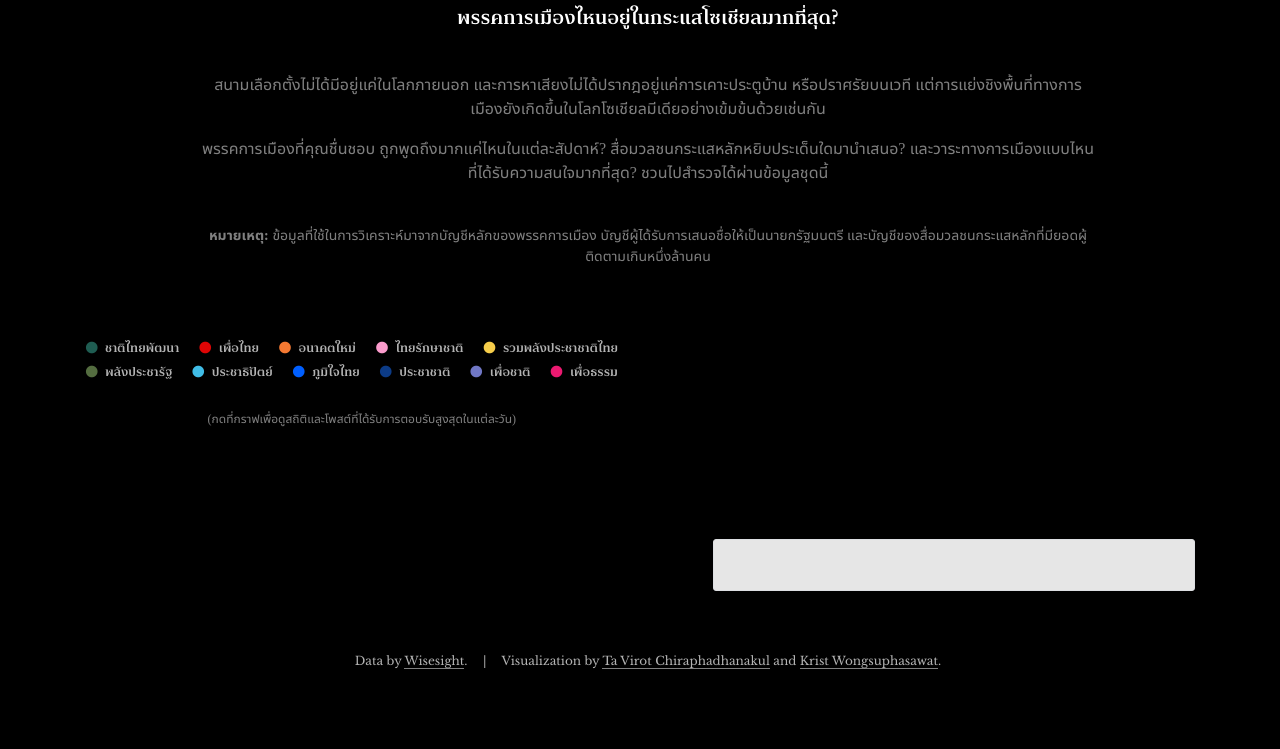
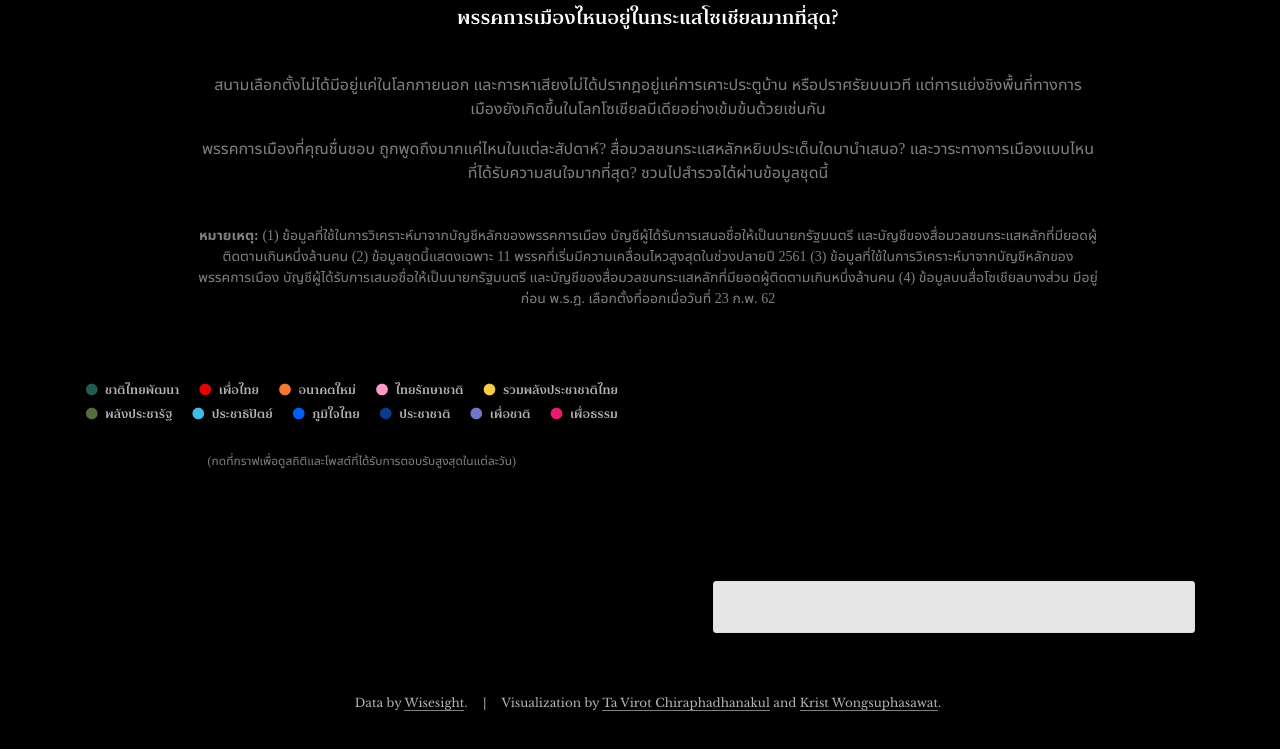
Before and after one commit to tvirot/elect.in.th, a website built with webpack: page src/index.html in a window 1280 px wide. Shown: the part 135-884 px from the top of the page. Built offline with nearby package versions, Linux system fonts and the light colour scheme; files whose address does not match are found by name.

Commit message:
update footnote

```diff
--- a/src/index.html
+++ b/src/index.html
@@ -31,8 +31,12 @@
       </p>
     </div>
     <div id="footnote">
-      <b>หมายเหตุ:</b> ข้อมูลที่ใช้ในการวิเคราะห์มาจากบัญชีหลักของพรรคการเมือง
+      <b>หมายเหตุ:</b> (1) ข้อมูลที่ใช้ในการวิเคราะห์มาจากบัญชีหลักของพรรคการเมือง
       บัญชีผู้ได้รับการเสนอชื่อให้เป็นนายกรัฐมนตรี และบัญชีของสื่อมวลชนกระแสหลักที่มียอดผู้ติดตามเกินหนึ่งล้านคน
+      (2) ข้อมูลชุดนี้แสดงเฉพาะ 11 พรรคที่เริ่มมีความเคลื่อนไหวสูงสุดในช่วงปลายปี 2561
+      (3) ข้อมูลที่ใช้ในการวิเคราะห์มาจากบัญชีหลักของพรรคการเมือง บัญชีผู้ได้รับการเสนอชื่อให้เป็นนายกรัฐมนตรี
+      และบัญชีของสื่อมวลชนกระแสหลักที่มียอดผู้ติดตามเกินหนึ่งล้านคน
+      (4) ข้อมูลบนสื่อโซเชียลบางส่วน มีอยู่ก่อน พ.ร.ฎ. เลือกตั้งที่ออกเมื่อวันที่ 23 ก.พ. 62
     </div>
   </div>
 
```
